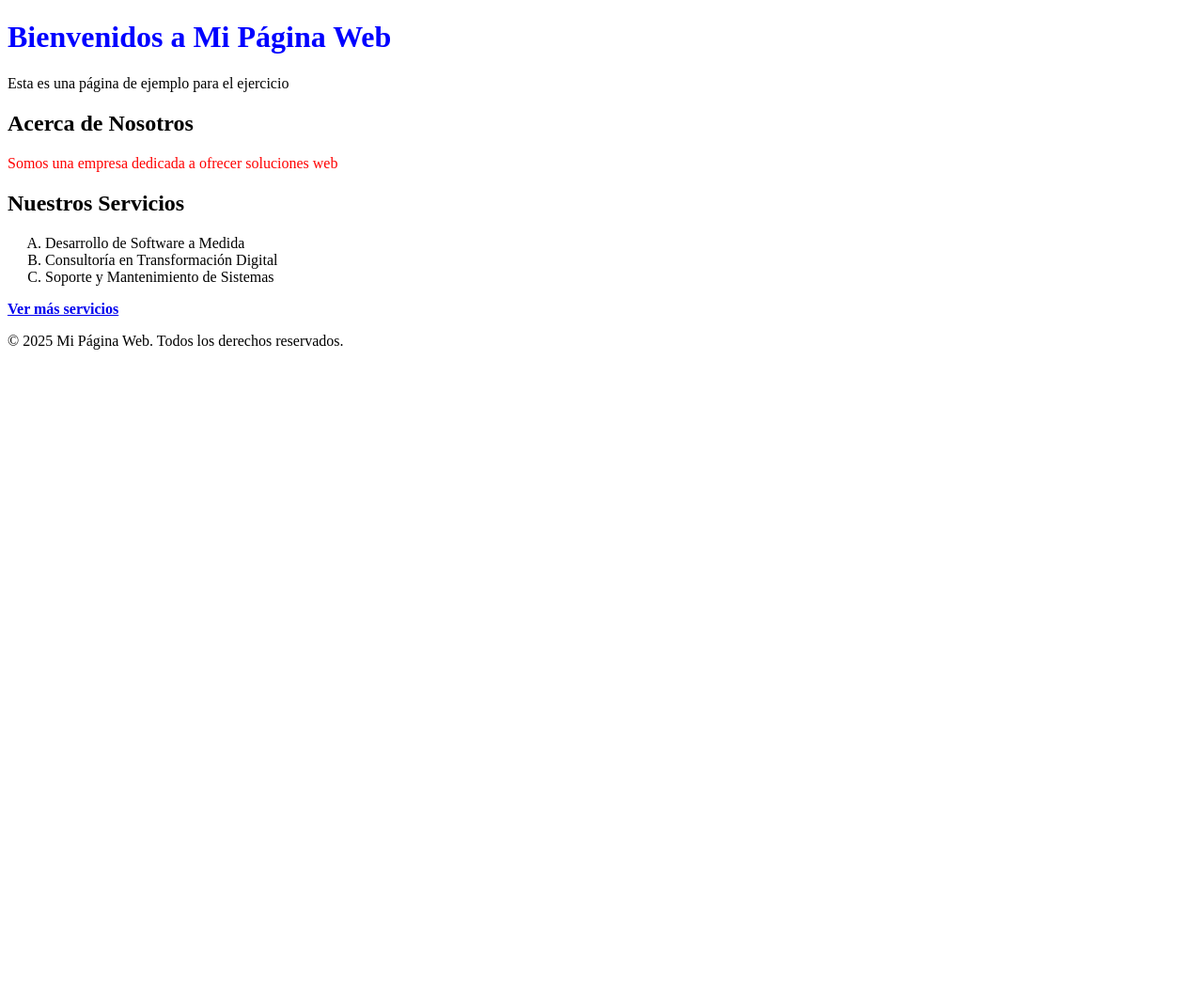
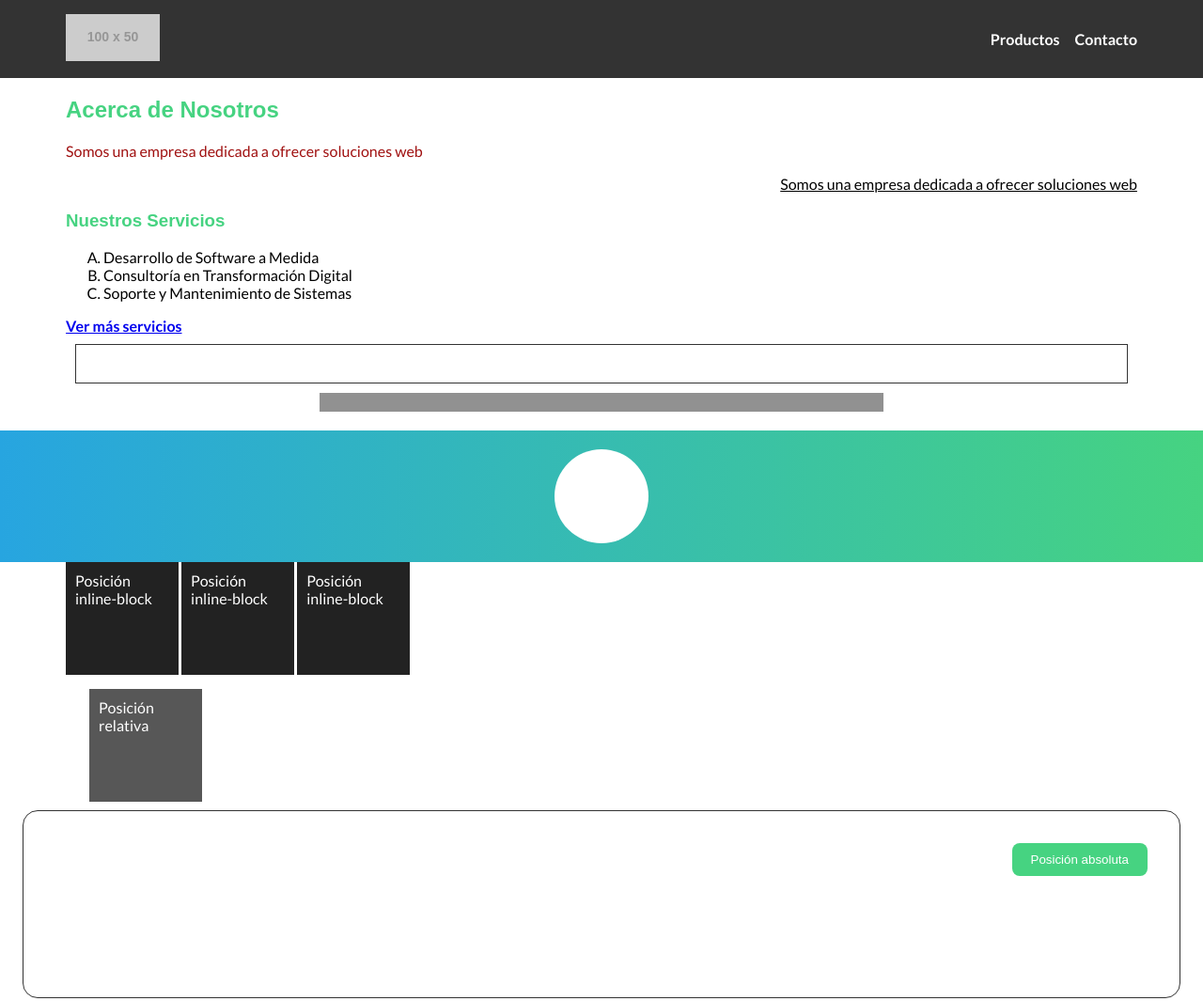
Before and after one commit to Anabln8/repositorio-curso, a plain HTML site: page proyecto-css/index.html in a window 1280 px wide. Shown: the top 1065 px of the page at 94% size. Before the commit the page ends 800 px from the top, so only its background shows below. Drawn offline with Linux system fonts and the light colour scheme; placeholder pictures from the web are drawn by us.

Commit message:
cambios practica css

```diff
--- a/proyecto-css/index.html
+++ b/proyecto-css/index.html
@@ -5,30 +5,50 @@
     <meta name="viewport" content="width=device-width, initial-scale=1.0" />
     <title>Mi página - css</title>
     <link rel="stylesheet" href="style.css" />
+    <link rel="preconnect" href="https://fonts.googleapis.com" />
+    <link rel="preconnect" href="https://fonts.gstatic.com" crossorigin />
+    <link
+      href="https://fonts.googleapis.com/css2?family=Lato:ital,wght@0,100;0,300;0,400;0,700;0,900;1,100;1,300;1,400;1,700;1,900&display=swap"
+      rel="stylesheet"
+    />
     <style>
-      h1{
-        color: blue;
+      h1 {
+        color: #27a5e0;
       }
     </style>
   </head>
   <html>
     <body>
+      <header>
+        <nav>
+          <div class="container menu-nav">
+            <div class="logo">
+              <img src="https://via.placeholder.com/100x50" alt="Logo">
+          </div>
 
-      <header>
-        <h1>Bienvenidos a Mi Página Web</h1>
-        <p>Esta es una página de ejemplo para el ejercicio</p>
+          <ul class="menu">
+              <li><a href="#">Productos</a></li>
+              <li><a href="#">Contacto</a></li>
+          </ul>
+          </div>
+      </nav>
       </header>
 
       <main>
-        <section>
-        <div id="contenedor">
-          <h2>Acerca de Nosotros</h2>
-          <p style="color: red;">Somos una empresa dedicada a ofrecer soluciones web</p>
-        </div>
+        <section id="contenedor">
+          <div>
+            <h2>Acerca de Nosotros</h2>
+            <p style="color: rgb(160, 17, 17)">
+              Somos una empresa dedicada a ofrecer soluciones web
+            </p>
+            <p class="text-right">
+              Somos una empresa dedicada a ofrecer soluciones web
+            </p>
+          </div>
         </section>
 
-        <section>
-          <h2>Nuestros Servicios</h2>
+        <section class="container">
+          <h3>Nuestros Servicios</h3>
           <ol type="A">
             <li>Desarrollo de Software a Medida</li>
             <li>Consultoría en Transformación Digital</li>
@@ -37,10 +57,37 @@
           <a class="destacado" href="https://www.ejemplo.com" target="_blank"
             >Ver más servicios</a
           >
+
+          <div class="box"></div>
+          <div class="box2"></div>
+        </section>
+
+        <section class="degradado">
+          <div id="contenedor">
+            <div class="circulo"></div>
+          </div>
+        </section>
+
+        <section class="container">
+          <div>
+            <div class="inline">Posición inline-block</div>
+            <div class="inline">Posición inline-block</div>
+            <div class="inline">Posición inline-block</div>
+          </div>
+        </section>
+
+        <section class="container">
+          <div class="relativo">Posición relativa</div>
+        </section>
+
+        <section class="section-border">
+          <div class="container">
+            <button class="absoluto">Posición absoluta</button>
+          </div>
         </section>
       </main>
 
-      <footer>
+      <footer class="container">
         <p>© 2025 Mi Página Web. Todos los derechos reservados.</p>
       </footer>
     </body>
--- a/proyecto-css/style.css
+++ b/proyecto-css/style.css
@@ -1,9 +1,148 @@
 /* Archivo CSS para el proyecto */
 
+body{
+    font-family:"Lato", sans-serif;
+    padding: 0px;
+    margin: 0px;
+    font-size: 16px;
+}
+header{
+    display: flex;
+    flex-direction: column;
+    align-items: center;
+}
 .destacado {
     font-weight: bold;
 }
 
 #contenedor{
+    max-width: 1140px;
     margin:0 auto;
 }
+.container{
+    max-width: 1140px;
+    margin:0 auto;
+}
+
+h2,h3{
+    color:#46d381;
+    font-family: 'Arial';
+}
+
+.box{
+    padding: 20px;
+    border: 1px solid #333;
+    margin: 10px;
+}
+.box2{
+    width: 600px;
+    margin: 0 auto;
+    background-color: rgb(145, 145, 145);
+    height: 20px;
+}
+.text-right{
+    text-align: right;
+    text-decoration: underline;
+}
+
+
+/* Ejercicio 11 - Fondo degradado */
+.degradado{
+    background: linear-gradient(to right, #27a5e0, #46d381);
+    padding: 20px 0px;
+    margin-top:20px
+}
+
+/* Ejercicio 12 - Border-radius */
+.circulo{
+    border-radius: 50%;
+    width: 100px;
+    height: 100px;
+    background-color: #ffffff;
+    margin: 0 auto;
+}
+
+/* Ejercicio 13 - Display inline-block */
+.inline{
+    display: inline-block;
+    width: 100px;
+    height: 100px;
+    background-color: #222222;
+    color: #ffffff;
+    padding: 10px;
+
+}
+
+ /* Ejercicio 14 - Posicionamiento relativo */
+.relativo{
+    position: relative;
+    top: 15px;
+    left: 25px;
+    width: 100px;
+    height: 100px;
+    background-color: #575757;
+    color: #ffffff;
+    padding: 10px;
+}
+
+ /* Ejercicio 15 - Posicionamiento absoluto */
+.absoluto{
+    position: absolute;
+    top: 24px;
+    right: 24px;
+    padding-top: 10px;
+}
+button{
+    background-color: #46d381;
+    color: #ffffff;
+    padding: 10px 20px;
+    border: none;
+    border-radius: 8px;
+    cursor: pointer;
+    text-decoration: none;
+    display: inline-block;
+    margin: 10px;
+}
+button:hover{
+    background-color: #27a5e0;
+}
+.section-border{
+    border: 1px solid #333;
+    border-radius: 16px;
+    margin: 24px;
+    padding: 24px;
+    position: relative;
+    height: 150px;
+}
+
+ /* Ejercicio 16 y 17 - Menú con flexbox + transición simple */
+ nav{
+    width: 100%;
+    background-color: #333;
+ }
+ .menu-nav {
+    display: flex;
+    justify-content: space-between;
+    align-items: center;
+    padding: 15px 20px;
+    gap: 16px;
+}
+.logo img {
+    height: 50px;
+}
+.menu {
+    display: flex;
+    list-style: none;
+    gap: 16px;
+}
+.menu a {
+    text-decoration: none;
+    color: white;
+    font-size: 16px;
+    font-weight: bold;
+    transition: color 0.3s ease-in-out;
+}
+.menu a:hover {
+    color: #46d381;
+
+}
```
